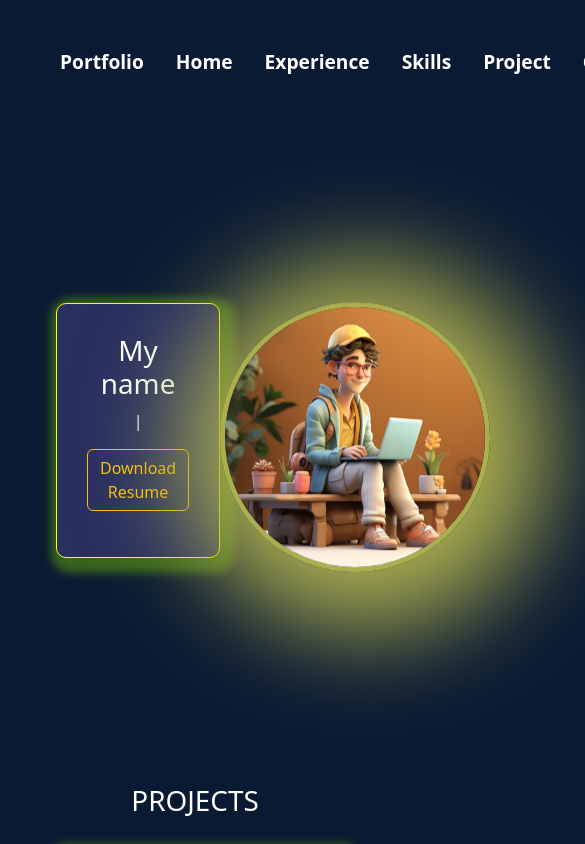
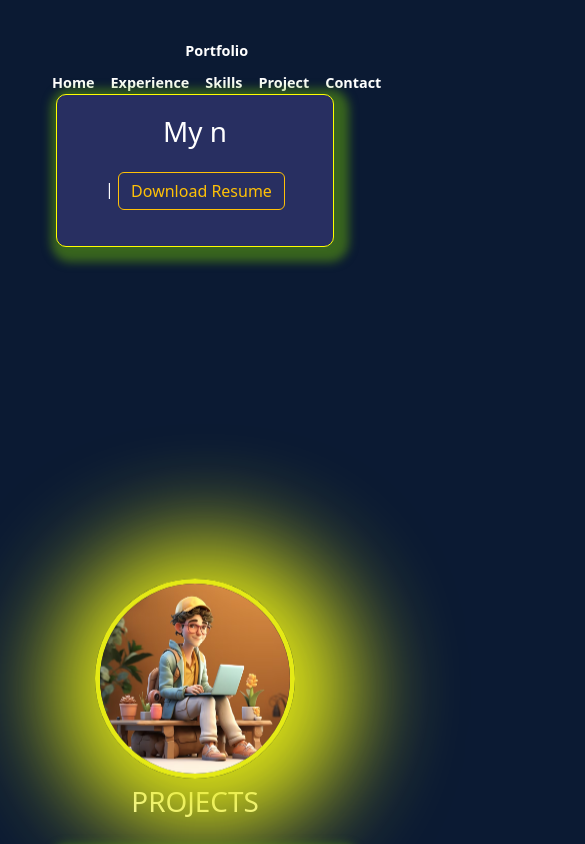
Before and after one commit to TejasJore33/Portfolio, a React (Vite) app: page / in a window 390 px wide. Shown: the top 844 px of the page, 585 px wide, since content can reach past the window. Built offline with nearby package versions, Linux system fonts and the light colour scheme.

Commit message:
updating index.css

```diff
--- a/src/index.css
+++ b/src/index.css
@@ -1,43 +1,44 @@
-:root{
-  --box-shadow:5px 5px 10px 10px rgba(101,175,10,0.5);
-  --bg-color:rgb(40,47,97);
+:root {
+  --box-shadow: 5px 5px 10px 10px rgba(101, 175, 10, 0.5);
+  --bg-color: rgb(40, 47, 97);
 }
 
-
-body{
+body {
   background-color: rgb(11, 26, 51);
   color: white;
 }
 
-a{
+a {
   text-decoration: none;
   color: white;
 }
 
-.nav_bar{
+.nav_bar {
   display: flex;
   justify-content: space-between;
   align-items: center;
+  flex-wrap: wrap; /* Allow items to wrap on smaller screens */
 }
 
-.nav_bar .nav_items{
+.nav_bar .nav_items {
   padding: 16px;
   font-size: 1.2rem;
   font-weight: bold;
 }
 
-.nav_bar .nav_items:hover{
+.nav_bar .nav_items:hover {
   border-bottom: 3px solid yellow;
 }
 
-
-.home{
+.home {
   height: 80vh;
   display: flex;
   justify-content: space-between;
   align-items: center;
+  flex-wrap: wrap; /* Allow stacking on smaller screens */
 }
-.home .left{
+
+.home .left {
   background-color: var(--bg-color);
   width: 620px;
   text-align: center;
@@ -47,13 +48,13 @@ a{
   box-shadow: var(--box-shadow);
 }
 
-.home .right .img{
+.home .right .img {
   display: flex;
   justify-content: center;
   align-items: center;
 }
 
-.home .right .img img{
+.home .right .img img {
   height: 270px;
   width: 270px;
   border: 5px solid yellow;
@@ -63,72 +64,88 @@ a{
   animation-iteration-count: infinite;
 }
 
-@keyframes superman{
-  0%{
+@keyframes superman {
+  0% {
     border-color: blue;
-    transform: translate(0,px);
+    transform: translate(0, px);
     box-shadow: 10px 10px 100px 50px blue;
   }
-  25%{
+  25% {
     border-color: rgb(239, 244, 11);
-    transform: translate(0,10px);
+    transform: translate(0, 10px);
     box-shadow: 10px 10px 100px 50px rgb(239, 244, 11);
   }
-  50%{
-    border-color: rgb(12,12, 199);
-    transform: translate(0,10px);
-    box-shadow: 10px 10px 100px 50px rgb(12,12, 199);
+  50% {
+    border-color: rgb(12, 12, 199);
+    transform: translate(0, 10px);
+    box-shadow: 10px 10px 100px 50px rgb(12, 12, 199);
   }
-  75%{
-    border-color: rgb(130,217, 160);
-    box-shadow: 10px 10px 100px 50px rgb(130,217, 160);
+  75% {
+    border-color: rgb(130, 217, 160);
+    box-shadow: 10px 10px 100px 50px rgb(130, 217, 160);
   }
-  100%{
-    border-color: rgb(50,55, 205);
-    transform: translate(0,-0px);
-    box-shadow: 10px 10px 100px 50px rgb(50,55, 205);
+  100% {
+    border-color: rgb(50, 55, 205);
+    transform: translate(0, -0px);
+    box-shadow: 10px 10px 100px 50px rgb(50, 55, 205);
   }
 }
 
-/*  expereence  */
+/* Experience Section */
+.ex {
+  width: 100%;
+  margin-top: 60px;
+}
 
-.ex{
-  width: 900px;
-  margin-top: 60px;
-
-}
 .ex-items {
   display: flex;
   justify-content: space-evenly;
   background-color: var(--bg-color);
   margin: 20px;
   align-items: center;
-  width: 800px;
+  width: 100%;
   padding: 30px;
   border-radius: 10px;
   border: 1px solid yellow;
   box-shadow: var(--box-shadow);
+  flex-wrap: wrap; /* Allow items to wrap on small screens */
 }
 
-
-/*skills*/
-
-.skills{
-  margin-top: 60px;
-  width: 900px;
+.ex-items .item {
+  width: calc(33.33% - 40px); /* Adjust item width for larger screens */
+  margin: 10px;
 }
 
-.skills .items{
+@media only screen and (max-width: 1024px) {
+  /* Adjust Experience Section for tablets */
+  .ex-items .item {
+    width: calc(50% - 40px); /* Adjust to fit two items in a row */
+  }
+}
+
+@media only screen and (max-width: 768px) {
+  /* Adjust Experience Section for mobile devices */
+  .ex-items .item {
+    width: calc(100% - 40px); /* Stack items on smaller screens */
+  }
+}
+
+/* Skills Section */
+.skills {
+  margin-top: 60px;
+  width: 100%;
+}
+
+.skills .items {
   display: flex;
   justify-content: center;
   align-items: center;
   flex-wrap: wrap;
   margin: auto;
-
 }
 
-.skills .items .item{
-width: calc(33.33%);
+.skills .items .item {
+  width: calc(33.33% - 40px); /* Adjust item width for larger screens */
   background-color: black;
   margin: 20px;
   text-align: center;
@@ -138,21 +155,35 @@ border: 1px solid yellow;
   box-shadow: var(--box-shadow);
 }
 
-.skills .items .item .img{
+.skills .items .item .img {
   width: 70px;
 }
 
-/* Contact */
-.contact-icon{
+@media only screen and (max-width: 1024px) {
+  /* Adjust Skills Section for tablets */
+  .skills .items .item {
+    width: calc(50% - 40px); /* Adjust to fit two items in a row */
+  }
+}
+
+@media only screen and (max-width: 768px) {
+  /* Adjust Skills Section for mobile devices */
+  .skills .items .item {
+    width: calc(100% - 40px); /* Stack items on smaller screens */
+  }
+}
+
+/* Contact Section */
+.contact-icon {
   margin-top: -50px;
   display: flex;
   justify-content: center;
   align-items: center;
   height: 30vh;
+  flex-wrap: wrap; /* Stack icons on smaller screens */
 }
 
-
-.contact-icon .items{
+.contact-icon .items {
   background-color: black;
   margin: 10px;
   height: 70px;
@@ -164,31 +195,134 @@ box-shadow: var(--box-shadow);
   border: 2px solid yellow;
 }
 
-.contact-icon .items:hover{
+.contact-icon .items:hover {
   background-color: var(--bg-color);
   box-shadow: var(--box-shadow);
 }
 
-.contact-icon .items .icon{
+.contact-icon .items .icon {
   font-size: 2rem;
-
 }
 
-/* Education */
-
-.edu{
-  width: 900px;
+/* Education Section */
+.edu {
+  width: 100%;
   margin-top: 60px;
 }
+
 .edu .education {
   display: inline-block;
-  justify-content:space-between;
+  justify-content: space-between;
   background-color: var(--bg-color);
   margin: 20px;
   align-items: center;
-  width: 800px;
+  width: 100%;
   padding: 30px;
   border-radius: 10px;
   border: 1px solid yellow;
   box-shadow: var(--box-shadow);
 }
+
+/* Media Queries for Mobile Compatibility */
+@media only screen and (max-width: 1024px) {
+  .home {
+    flex-direction: column; /* Stack home sections on tablets */
+  }
+
+  .home .left {
+    width: 90%; /* Adjust width for smaller screens */
+  }
+
+  .nav_bar {
+    flex-direction: column; /* Stack navigation items vertically on smaller screens */
+    align-items: center;
+  }
+
+  .nav_bar .nav_items {
+    padding: 10px;
+    font-size: 1rem; /* Adjust font size for smaller devices */
+  }
+
+  .ex-items {
+    flex-direction: column; /* Stack items in the experience section */
+    width: 90%; /* Adjust width */
+  }
+
+  .skills .items .item {
+    width: calc(50% - 40px); /* Adjust items to fit two columns */
+  }
+
+  .contact-icon .items {
+    height: 50px;
+    width: 50px; /* Adjust contact icons size */
+  }
+
+  .edu .education {
+    width: 90%; /* Adjust education section width */
+  }
+}
+
+@media only screen and (max-width: 768px) {
+  .home {
+    flex-direction: column; /* Stack home sections on mobile */
+  }
+
+  .home .left {
+    width: 90%; /* Adjust left section for mobile */
+    margin-bottom: 20px; /* Add spacing between sections */
+  }
+
+  .nav_bar .nav_items {
+    padding: 8px;
+    font-size: 1rem; /* Adjust font size for mobile */
+  }
+
+  .ex-items {
+    flex-direction: column; /* Stack experience items */
+    width: 90%; /* Adjust width */
+  }
+
+  .skills .items .item {
+    width: calc(50% - 40px); /* Adjust items to fit two columns */
+  }
+
+  .contact-icon .items {
+    height: 50px;
+    width: 50px; /* Smaller icons on mobile */
+  }
+
+  .edu .education {
+    width: 90%; /* Adjust education section width */
+  }
+}
+
+@media only screen and (max-width: 480px) {
+  .nav_bar .nav_items {
+    padding: 8px;
+    font-size: 0.9rem; /* Further reduce font size for very small screens */
+  }
+
+  .home .left {
+    width: 100%; /* Full width on very small screens */
+    padding: 20px;
+  }
+
+  .home .right .img img {
+    height: 200px;
+    width: 200px; /* Adjust image size */
+  }
+
+  .skills .items .item {
+    width: 100%; /* Stack skill items on very small screens */
+    margin: 10px 0; /* Add margin for spacing */
+  }
+
+  .contact-icon .items {
+    height: 40px;
+    width: 40px; /* Smaller icons */
+  }
+
+  .ex-items {
+    width: 100%; /* Full width experience section */
+  }
+}
```
Lines whose indentation alone changed are shown as unchanged.
